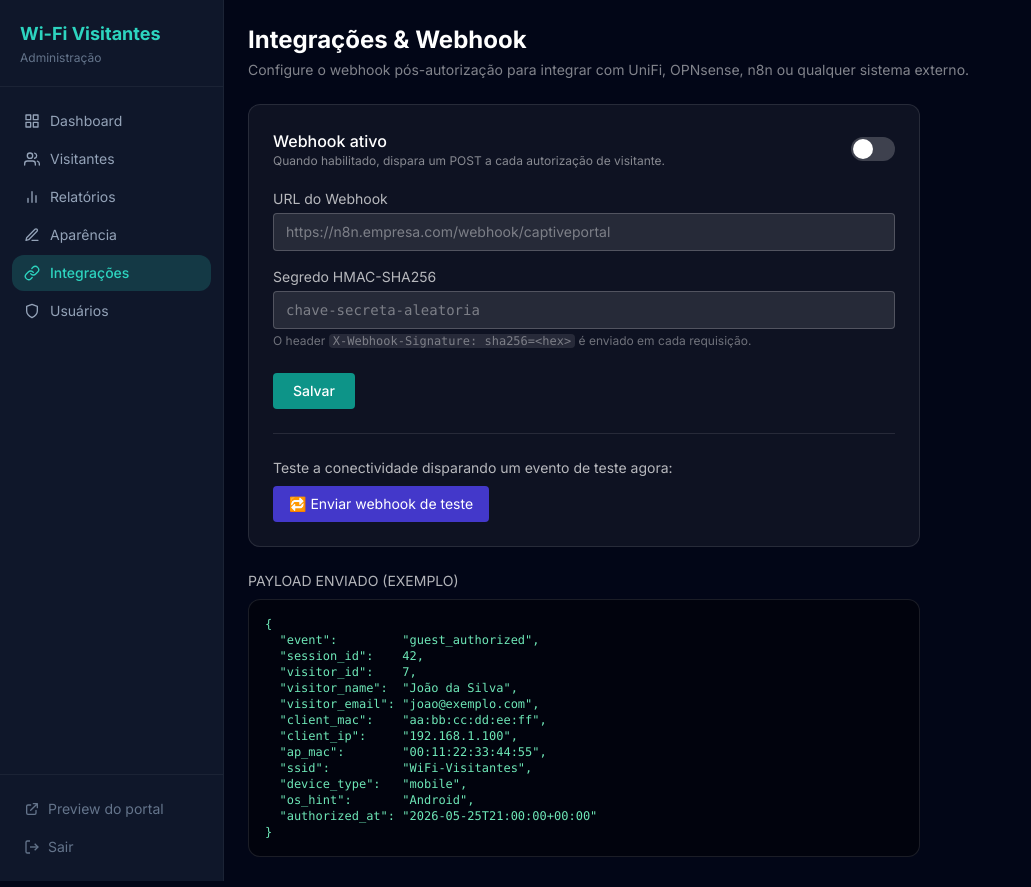
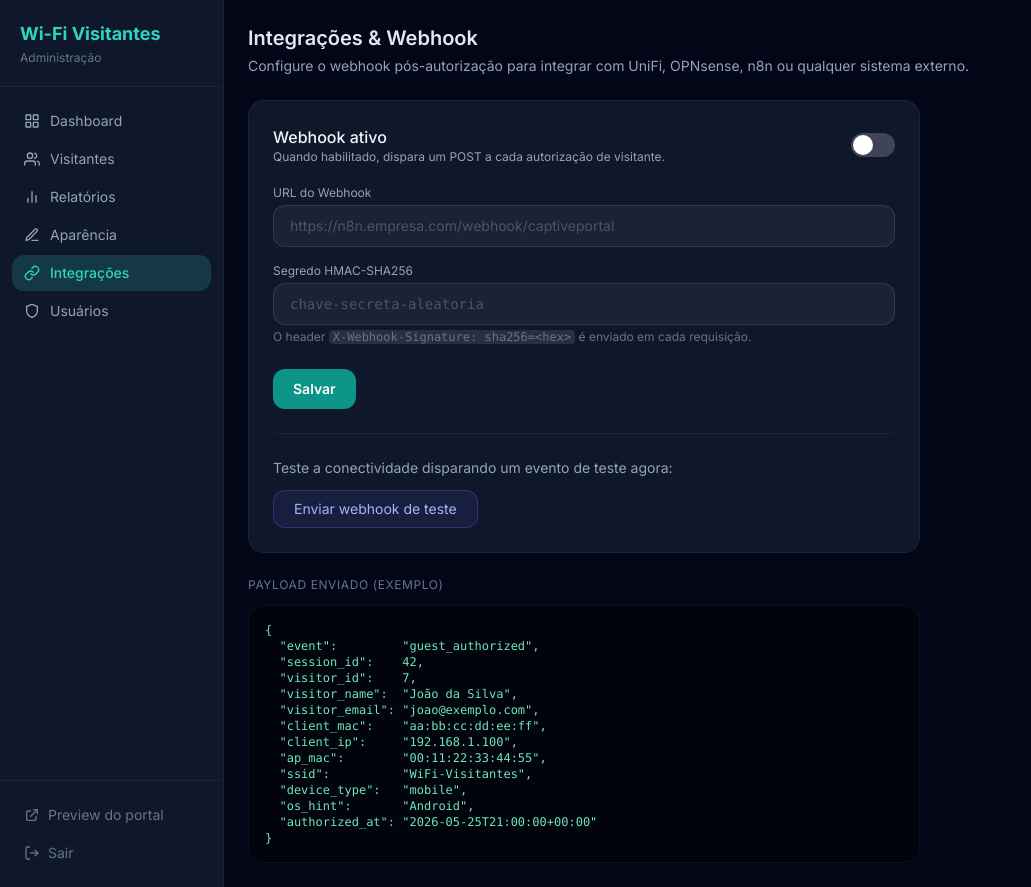
Before and after one commit to fellipepinheiro/captiveportal, a Flask app: page /admin/integracoes in a window 1280 px wide. Shown: the whole page, without its empty margins (0-1031 px from the left). Run offline with Flask 3, Linux system fonts and the light colour scheme; the visitor is signed in with stand-in values (Sample User, id 1); data that the repository does not hold is empty; some libraries are stand-ins or nearby versions.

Commit message:
fix: corrige base template e adiciona csrf_token nos forms de integracoes

```diff
--- a/app/templates/admin/integrations.html
+++ b/app/templates/admin/integrations.html
@@ -1,18 +1,20 @@
-{% extends 'admin/base_admin.html' %}
+{% extends 'admin/base.html' %}
 {% block title %}Integrações{% endblock %}
 {% block content %}
 <div class="mb-6">
-  <h1 class="text-2xl font-bold text-white">Integrações & Webhook</h1>
-  <p class="text-white/50 text-sm mt-1">Configure o webhook pós-autorização para integrar com UniFi, OPNsense, n8n ou qualquer sistema externo.</p>
+  <h1 class="text-xl font-semibold">Integrações &amp; Webhook</h1>
+  <p class="text-slate-400 text-sm mt-1">Configure o webhook pós-autorização para integrar com UniFi, OPNsense, n8n ou qualquer sistema externo.</p>
 </div>
 
-<div class="bg-white/5 border border-white/10 rounded-xl p-6 max-w-2xl">
+<div class="bg-slate-900 border border-white/5 rounded-2xl p-6 max-w-2xl">
   <form method="post" action="{{ url_for('admin.integrations_save') }}">
+    <input type="hidden" name="csrf_token" value="{{ csrf_token() }}">
+
     <!-- Habilitado -->
     <div class="flex items-center justify-between mb-5">
       <div>
-        <p class="text-white font-medium">Webhook ativo</p>
-        <p class="text-white/50 text-xs">Quando habilitado, dispara um POST a cada autorização de visitante.</p>
+        <p class="text-slate-100 font-medium">Webhook ativo</p>
+        <p class="text-slate-400 text-xs">Quando habilitado, dispara um POST a cada autorização de visitante.</p>
       </div>
       <label class="relative inline-flex items-center cursor-pointer">
         <input type="checkbox" name="webhook_enabled" value="1" {% if webhook_enabled %}checked{% endif %} class="sr-only peer">
@@ -24,30 +26,29 @@
 
     <!-- URL -->
     <div class="mb-4">
-      <label class="block text-sm text-white/70 mb-1">URL do Webhook</label>
+      <label class="block text-xs text-slate-400 mb-1">URL do Webhook</label>
       <input type="url" name="webhook_url" value="{{ webhook_url }}" placeholder="https://n8n.empresa.com/webhook/captiveportal"
-        class="w-full rounded bg-white/10 border border-white/20 text-white px-3 py-2 text-sm placeholder-white/40 focus:outline-none focus:ring-2 focus:ring-teal-400">
+        class="w-full rounded-xl bg-white/5 border border-white/10 text-slate-100 px-4 py-2.5 text-sm placeholder-slate-600 focus:outline-none focus:border-teal-500/50 transition">
     </div>
 
     <!-- Secret -->
     <div class="mb-6">
-      <label class="block text-sm text-white/70 mb-1">Segredo HMAC-SHA256</label>
+      <label class="block text-xs text-slate-400 mb-1">Segredo HMAC-SHA256</label>
       <input type="text" name="webhook_secret" value="{{ webhook_secret }}" placeholder="chave-secreta-aleatoria"
-        class="w-full rounded bg-white/10 border border-white/20 text-white px-3 py-2 text-sm placeholder-white/40 font-mono focus:outline-none focus:ring-2 focus:ring-teal-400">
-      <p class="text-white/40 text-xs mt-1">O header <code class="bg-white/10 px-1 rounded">X-Webhook-Signature: sha256=&lt;hex&gt;</code> é enviado em cada requisição.</p>
+        class="w-full rounded-xl bg-white/5 border border-white/10 text-slate-100 px-4 py-2.5 text-sm placeholder-slate-600 font-mono focus:outline-none focus:border-teal-500/50 transition">
+      <p class="text-slate-500 text-xs mt-1">O header <code class="bg-white/10 px-1 rounded">X-Webhook-Signature: sha256=&lt;hex&gt;</code> é enviado em cada requisição.</p>
     </div>
 
-    <div class="flex gap-3">
-      <button type="submit" class="px-5 py-2 bg-teal-600 hover:bg-teal-500 text-white rounded text-sm font-medium">Salvar</button>
-    </div>
+    <button type="submit" class="rounded-xl bg-teal-600 hover:bg-teal-500 px-5 py-2.5 text-sm font-semibold text-white transition">Salvar</button>
   </form>
 
   <!-- Testar -->
-  <div class="border-t border-white/10 mt-6 pt-6">
-    <p class="text-white/70 text-sm mb-2">Teste a conectividade disparando um evento de teste agora:</p>
+  <div class="border-t border-white/5 mt-6 pt-6">
+    <p class="text-slate-400 text-sm mb-3">Teste a conectividade disparando um evento de teste agora:</p>
     <form method="post" action="{{ url_for('admin.integrations_test') }}">
-      <button type="submit" class="px-4 py-2 bg-indigo-700 hover:bg-indigo-600 text-white rounded text-sm">
-        🔁 Enviar webhook de teste
+      <input type="hidden" name="csrf_token" value="{{ csrf_token() }}">
+      <button type="submit" class="rounded-xl border border-indigo-500/30 bg-indigo-500/10 px-5 py-2 text-sm text-indigo-300 hover:bg-indigo-500/20 transition">
+        Enviar webhook de teste
       </button>
     </form>
   </div>
@@ -55,8 +56,8 @@
 
 <!-- Payload de exemplo -->
 <div class="mt-6 max-w-2xl">
-  <h2 class="text-white/70 text-sm uppercase mb-2">Payload enviado (exemplo)</h2>
-  <pre class="bg-black/40 border border-white/10 rounded-xl p-4 text-xs text-emerald-300 overflow-x-auto">{
+  <h2 class="text-xs text-slate-500 uppercase tracking-wider mb-3">Payload enviado (exemplo)</h2>
+  <pre class="bg-black/40 border border-white/5 rounded-2xl p-4 text-xs text-emerald-300 overflow-x-auto">{
   "event":         "guest_authorized",
   "session_id":    42,
   "visitor_id":    7,
```
